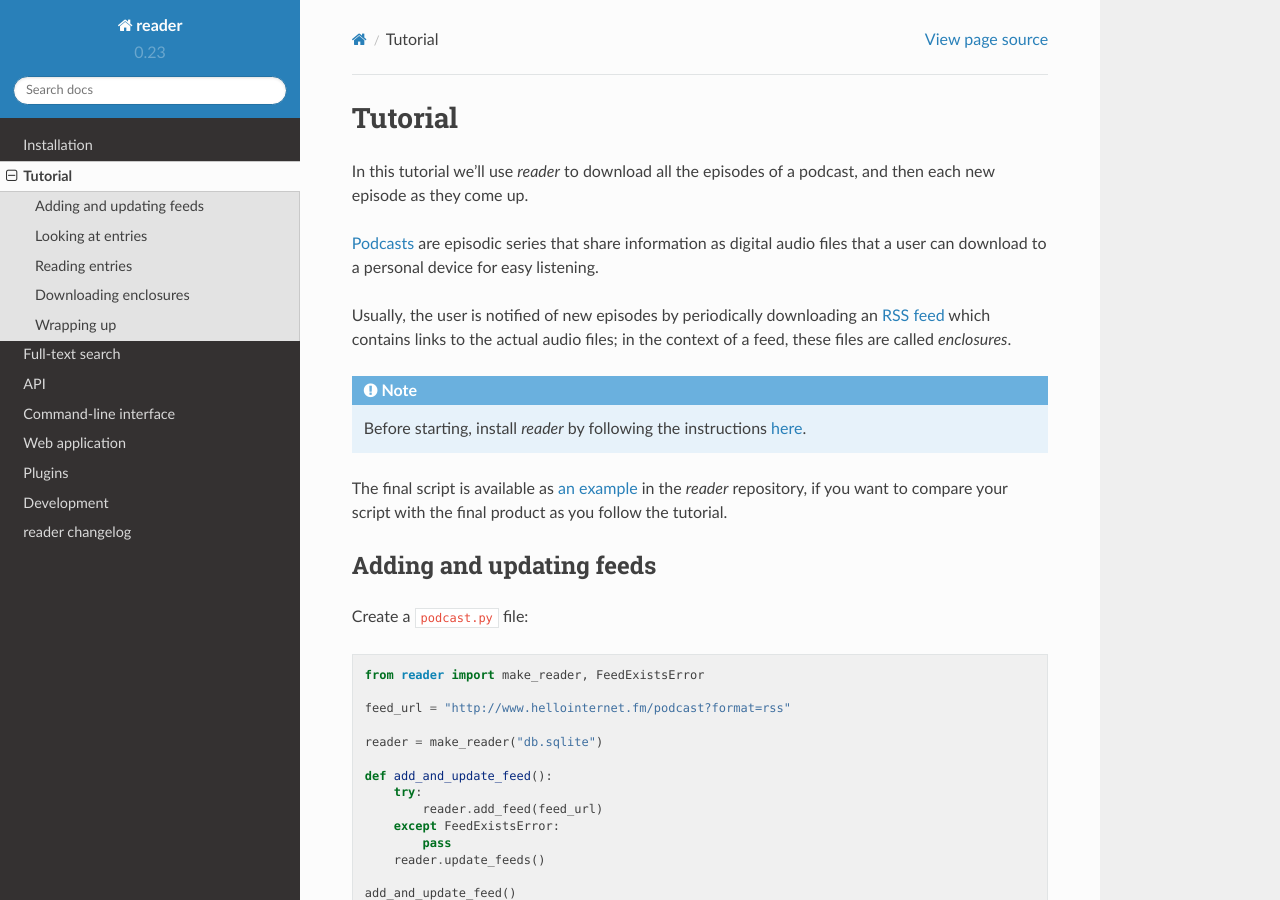
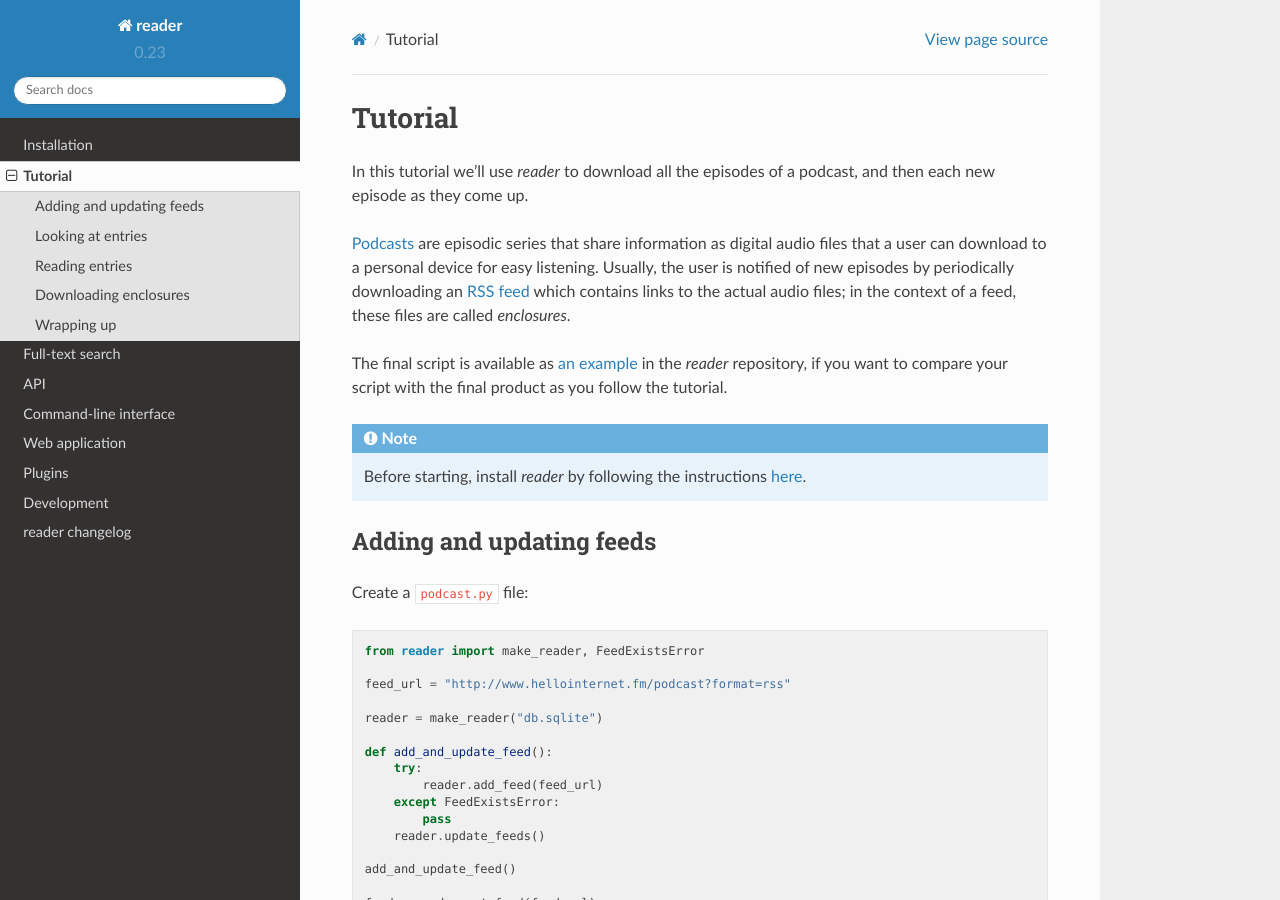
Before and after one commit to Alcides1123/reader, a Sphinx documentation site: the page built from docs/tutorial.rst, in a window 1280 px wide and 900 px high. Built offline with Sphinx 7.4.7 and the Read the Docs theme 2.0.0, drawn with Linux system fonts in a browser that asks for light colours.

```diff
--- a/docs/tutorial.rst
+++ b/docs/tutorial.rst
@@ -10,7 +10,6 @@ and then each new episode as they come up.
 
 `Podcasts <podcast_>`_ are episodic series that share information as digital
 audio files that a user can download to a personal device for easy listening.
-
 Usually, the user is notified of new episodes by periodically downloading
 an `RSS feed <rss_>`_ which contains links to the actual audio files;
 in the context of a feed, these files are called *enclosures*.
@@ -20,13 +19,15 @@ in the context of a feed, these files are called *enclosures*.
 .. _rss: https://en.wikipedia.org/wiki/RSS
 
 
-.. note::
-
-    Before starting, install *reader* by following the instructions :doc:`here <install>`.
-
 The final script is available as :gh:`an example <examples/podcast.py>`
 in the *reader* repository, if you want to compare your script with the final
 product as you follow the tutorial.
+
+
+.. note::
+
+    Before starting, install *reader* by following the instructions
+    :doc:`here <install>`.
 
 
 Adding and updating feeds
```
